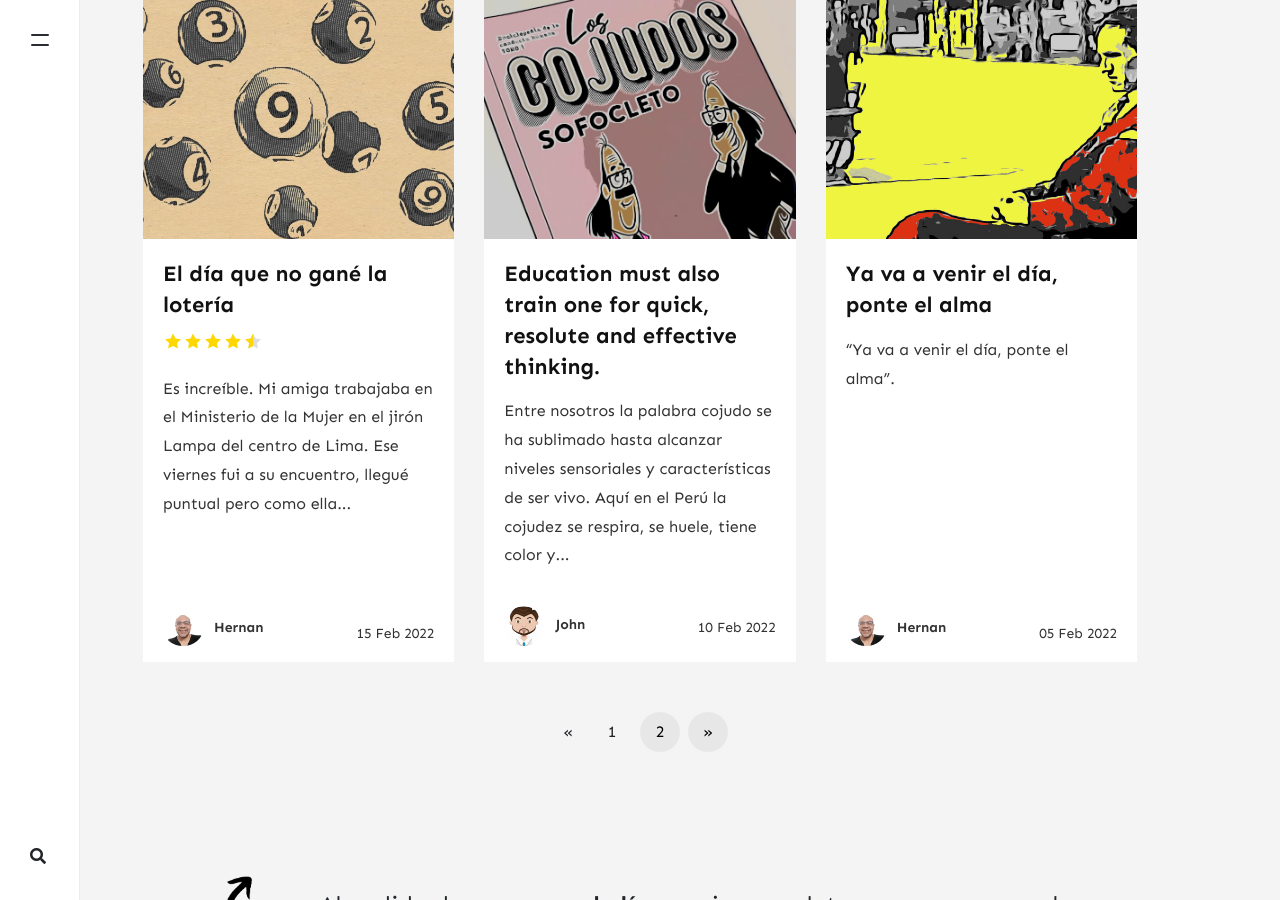
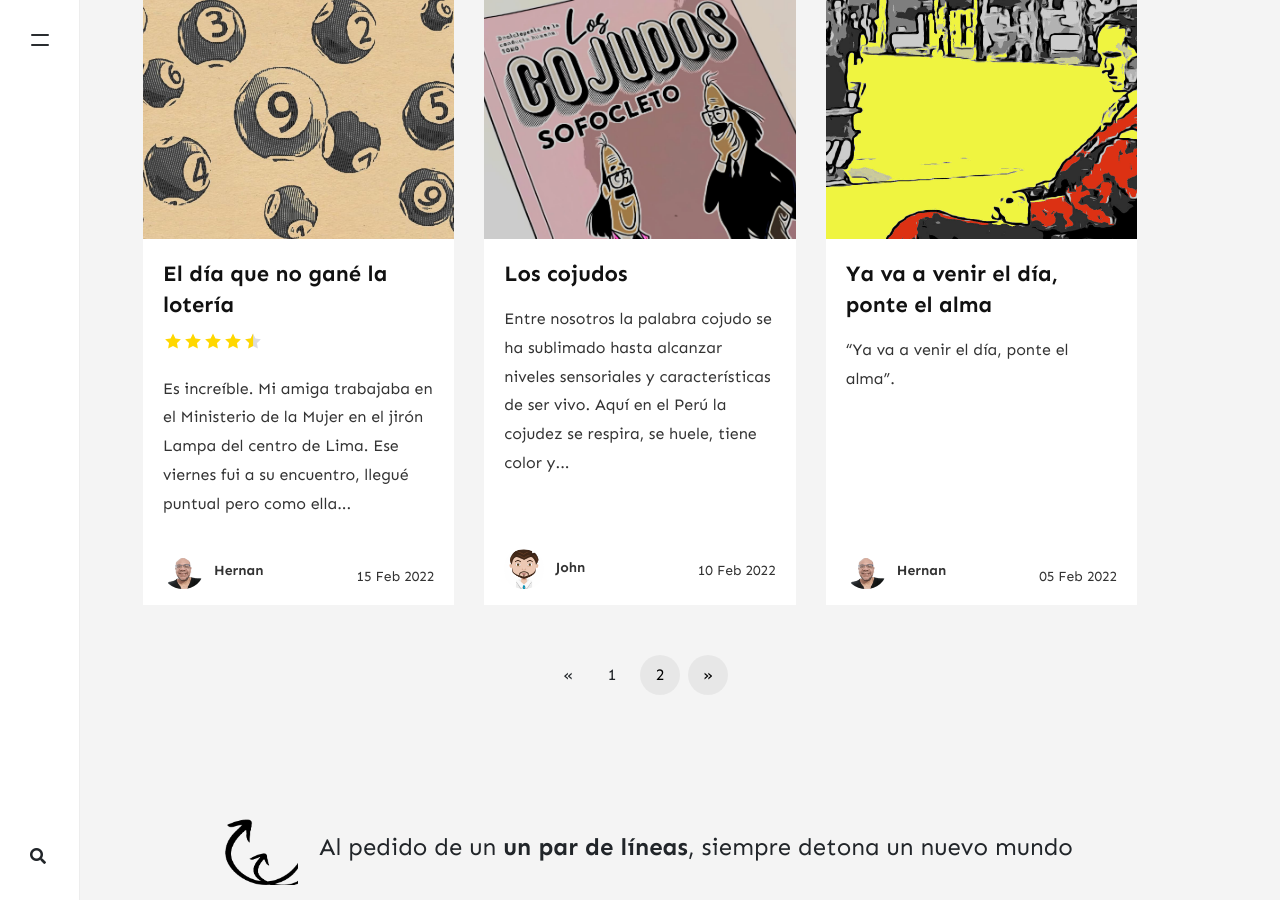
Before and after one commit to kanancho/unpardelineas, a Jekyll site: the page built from index.html, in a window 1280 px wide and 900 px high, scrolled down 1197 px. Built offline with Jekyll 4.4.1, drawn with Linux system fonts in a browser that asks for light colours; nearby versions of some CDN libraries; the list of posts is cut into pages by our own code; comment, search, counter and statistics services are not loaded.

Commit message:
Update 2022-02-10-los-cojudos.md

```diff
--- a/_posts/2022-02-10-los-cojudos.md
+++ b/_posts/2022-02-10-los-cojudos.md
@@ -1,6 +1,6 @@
 ---
 layout: post
-title:  "Education must also train one for quick, resolute and effective thinking."
+title:  "Los cojudos"
 author: john
 categories: [ Humor ]
 image: assets/images/13.jpg
```
